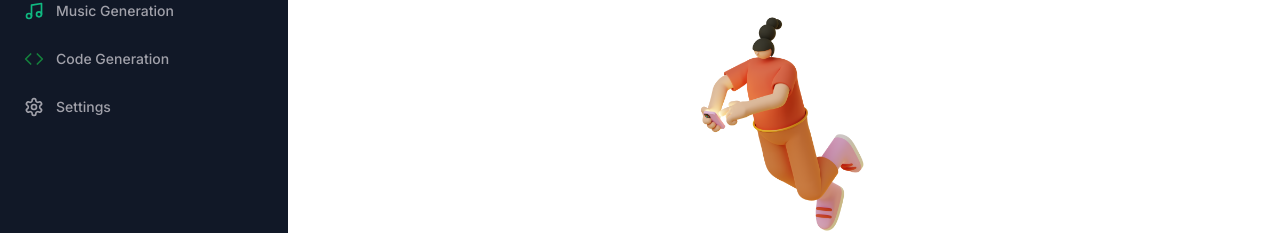
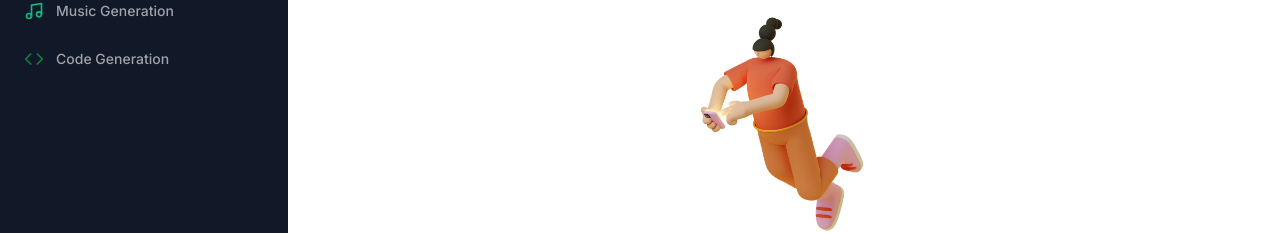
Before and after one commit to Ahmed-Soliman777/genius_ai_platform, a Next.js app: page /conversation in a window 1280 px wide. Shown: the part 315-548 px from the top of the page. Built offline with nearby package versions, Linux system fonts and the light colour scheme.

Commit message:
sidebar component updated

```diff
--- a/components/Sidebar.tsx
+++ b/components/Sidebar.tsx
@@ -55,11 +55,11 @@
     href: "/code",
     color: "text-green-700",
   },
-  {
-    label: "Settings",
-    icon: Settings,
-    href: "/settings",
-  },
+  // {
+  //   label: "Settings",
+  //   icon: Settings,
+  //   href: "/settings",
+  // },
 ];
 
 const Sidebar = () => {
```
